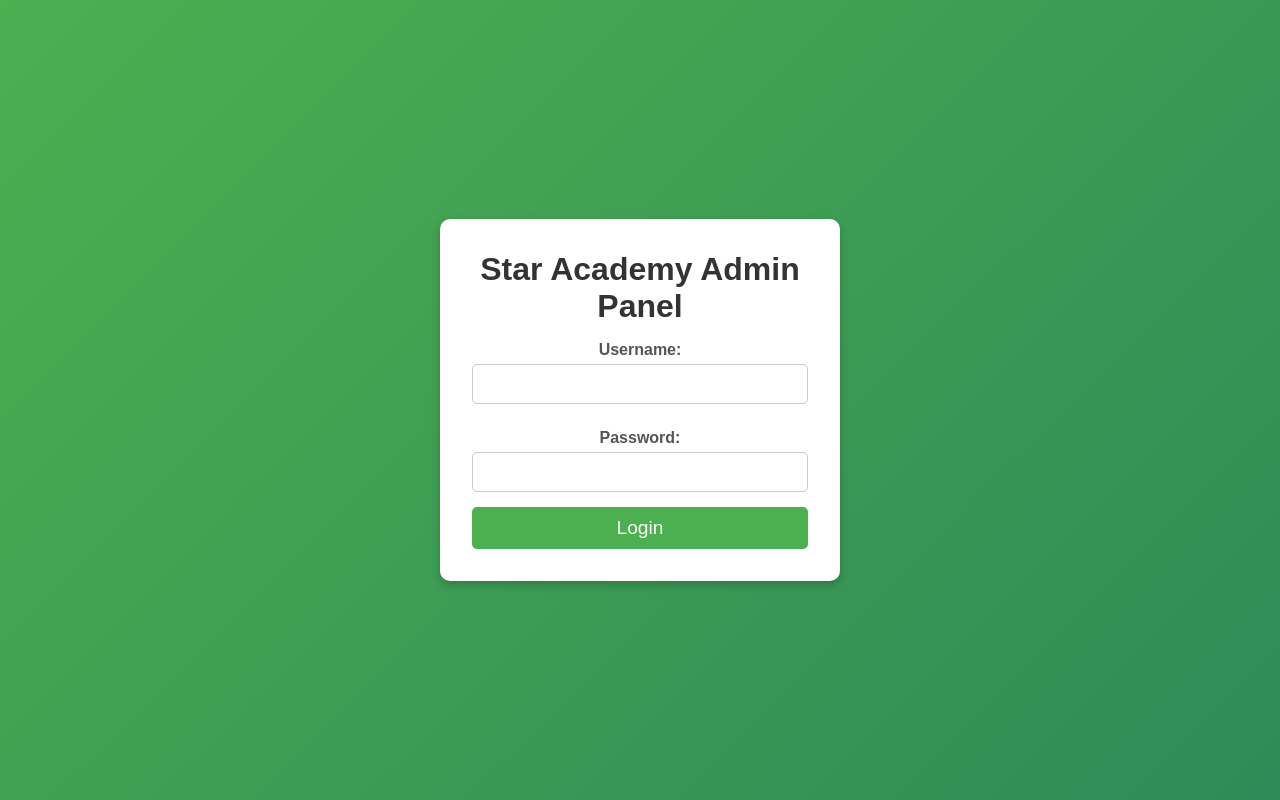
After one commit to star-academy-nirmali/v2, a Flask app: page /login in a window 1280 px wide. The commit adds this page. Run offline with Flask 3, Linux system fonts and the light colour scheme.

Commit message:
Add files via upload

```diff
--- /dev/null
+++ b/templates/login.html
@@ -0,0 +1,104 @@
+<!DOCTYPE html>
+<html lang="en">
+<head>
+    <meta charset="UTF-8">
+    <meta name="viewport" content="width=device-width, initial-scale=1.0">
+    <title>Admin Login</title>
+    <style>
+        * {
+            margin: 0;
+            padding: 0;
+            box-sizing: border-box;
+            font-family: Arial, sans-serif;
+        }
+
+        body {
+            display: flex;
+            justify-content: center;
+            align-items: center;
+            height: 100vh;
+            background: linear-gradient(135deg, #4CAF50, #2E8B57);
+        }
+
+        .login-container {
+            background: white;
+            padding: 2rem;
+            border-radius: 10px;
+            box-shadow: 0px 4px 10px rgba(0, 0, 0, 0.2);
+            text-align: center;
+            width: 90%;
+            max-width: 400px;
+        }
+
+        h1 {
+            margin-bottom: 1rem;
+            color: #333;
+        }
+
+        label {
+            display: block;
+            margin: 10px 0 5px;
+            font-weight: bold;
+            color: #555;
+        }
+
+        input {
+            width: 100%;
+            padding: 10px;
+            margin-bottom: 15px;
+            border: 1px solid #ccc;
+            border-radius: 5px;
+            font-size: 1rem;
+        }
+
+        button {
+            width: 100%;
+            padding: 10px;
+            border: none;
+            background: #4CAF50;
+            color: white;
+            font-size: 1.2rem;
+            border-radius: 5px;
+            cursor: pointer;
+            transition: 0.3s;
+        }
+
+        button:hover {
+            background: #2E8B57;
+        }
+
+        .error-message {
+            color: red;
+            margin-bottom: 10px;
+        }
+    </style>
+</head>
+<body>
+
+    <div class="login-container">
+        <h1>Star Academy Admin Panel</h1>
+
+        <!-- Flash message for invalid login -->
+        {% with messages = get_flashed_messages(with_categories=True) %}
+            {% if messages %}
+                <div class="error-message">
+                    {% for category, message in messages %}
+                        {{ message }}
+                    {% endfor %}
+                </div>
+            {% endif %}
+        {% endwith %}
+
+        <form action="{{ url_for('login') }}" method="POST">
+            <label>Username:</label>
+            <input type="text" name="username" required>
+
+            <label>Password:</label>
+            <input type="password" name="password" required>
+
+            <button type="submit">Login</button>
+        </form>
+    </div>
+
+</body>
+</html>
```
Also changed, not shown: templates/admin.html (added, +126 -0 lines), templates/index.html (+29 -17 lines).
